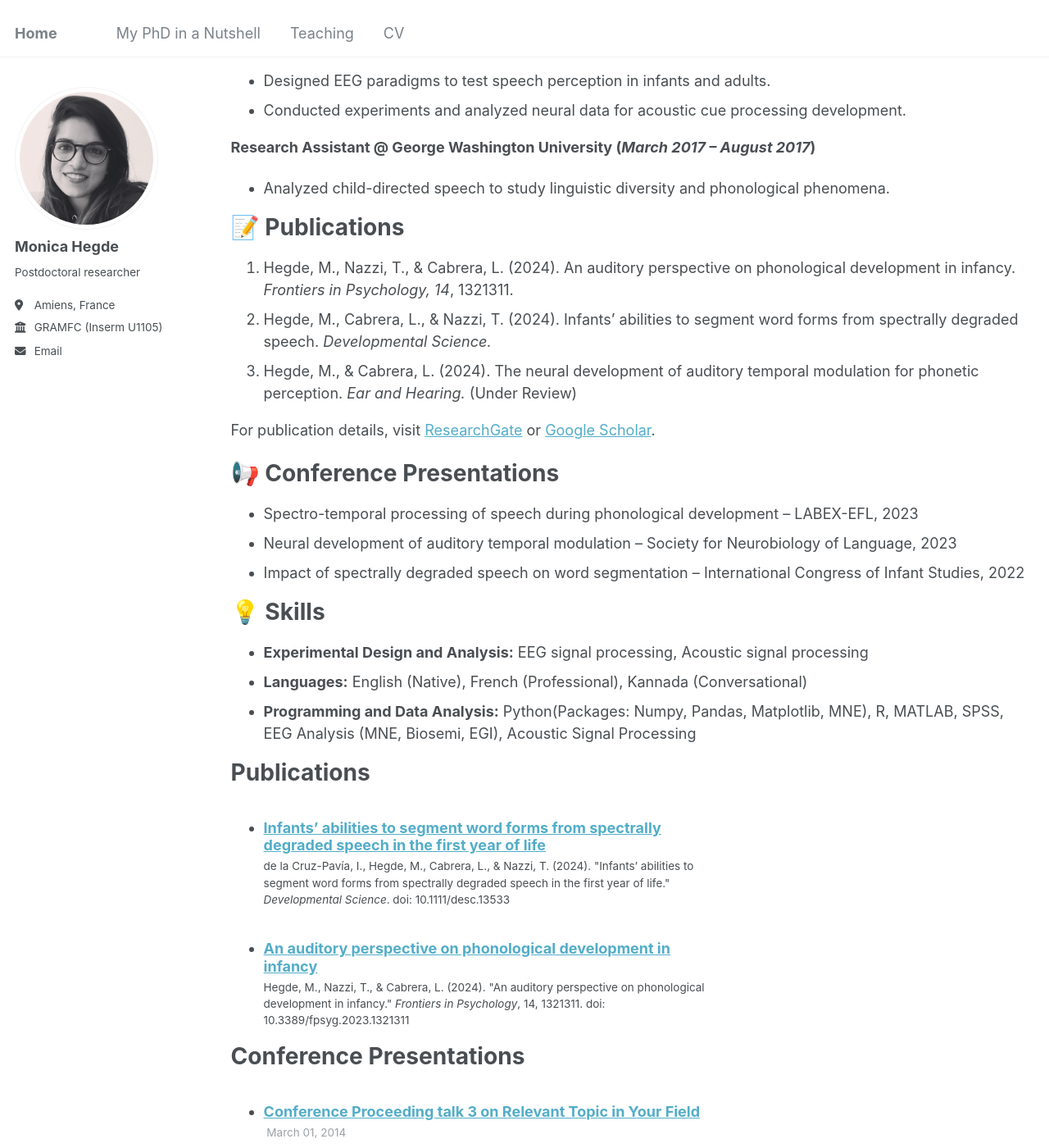
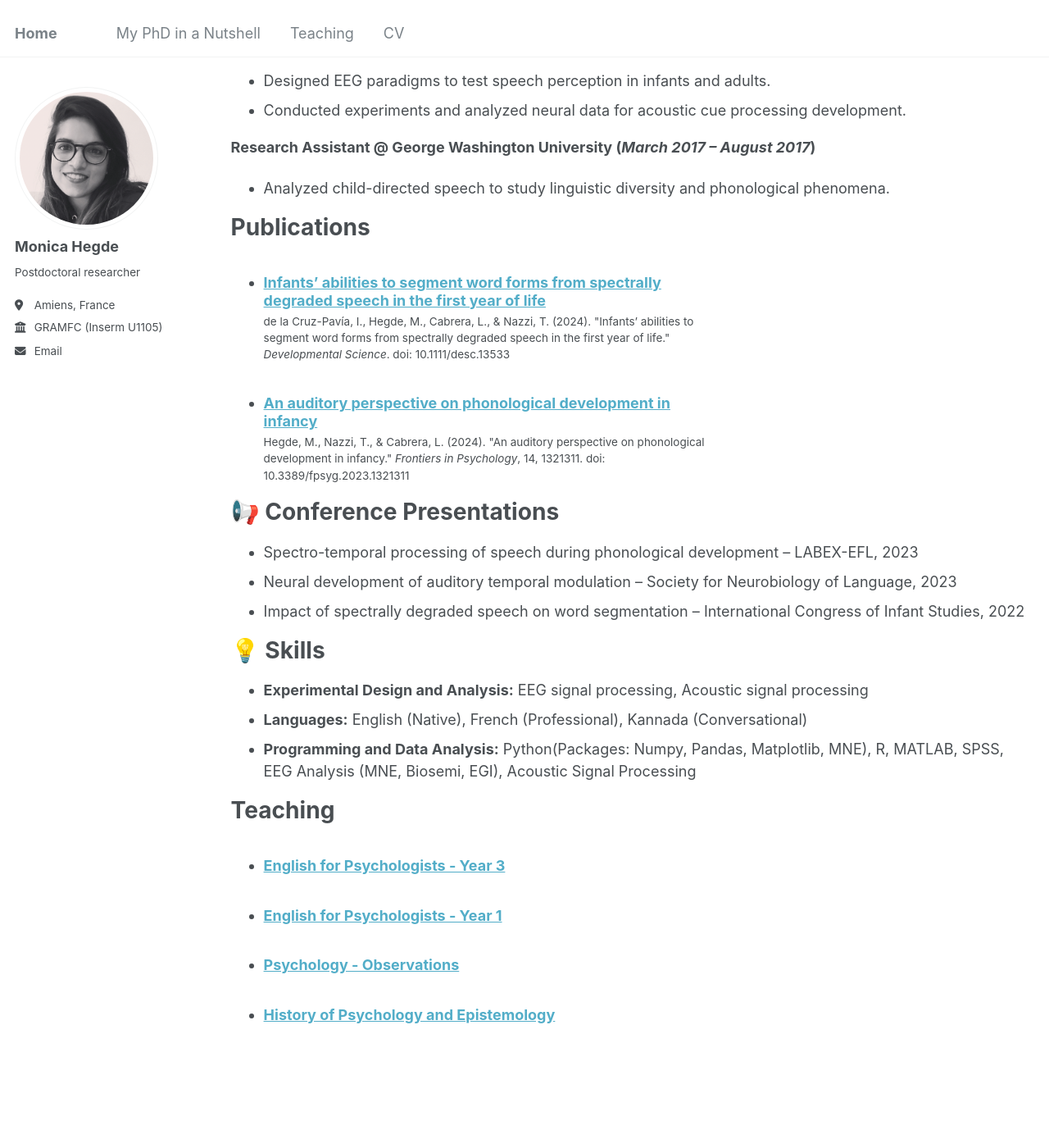
Before and after one commit to hahaharmonica/hahaharmonica.github.io, a Jekyll site: the page built from _pages/cv.md, in a window 1280 px wide and 1400 px high, scrolled down 794 px. Shown: the whole window at 82% size. Built offline with Jekyll 4.4.1, drawn with Linux system fonts in a browser that asks for light colours; some of the changed text lies outside the part shown.

Commit message:
Update cv.md

```diff
--- a/_pages/cv.md
+++ b/_pages/cv.md
@@ -39,13 +39,13 @@ Supervisor: Dr. Laurianne Cabrera
 **Research Assistant @ George Washington University (_March 2017 – August 2017_)**
 - Analyzed child-directed speech to study linguistic diversity and phonological phenomena.
 
-📝 Publications
+Publications
 ======
-1. Hegde, M., Nazzi, T., & Cabrera, L. (2024). An auditory perspective on phonological development in infancy. *Frontiers in Psychology, 14*, 1321311.
-2. Hegde, M., Cabrera, L., & Nazzi, T. (2024). Infants’ abilities to segment word forms from spectrally degraded speech. *Developmental Science.*
-3. Hegde, M., & Cabrera, L. (2024). The neural development of auditory temporal modulation for phonetic perception. *Ear and Hearing.* (Under Review)
-
-For publication details, visit [ResearchGate](#) or [Google Scholar](#).
+<ul>
+  {% for post in site.publications reversed %}
+    {% include archive-single-cv.html %}
+  {% endfor %}
+</ul>
 
 📢 Conference Presentations
 ======
@@ -60,22 +60,6 @@ For publication details, visit [ResearchGate](#) or [Google Scholar](#).
 - **Programming and Data Analysis:** Python(Packages: Numpy, Pandas, Matplotlib, MNE), R, MATLAB, SPSS, EEG Analysis (MNE, Biosemi, EGI), Acoustic Signal Processing
 
 
-Publications
-======
-<ul>
-  {% for post in site.publications reversed %}
-    {% include archive-single-cv.html %}
-  {% endfor %}
-</ul>
-
-Conference Presentations
-======
-<ul>
-  {% for post in site.talks reversed %}
-    {% include archive-single-talk-cv.html %}
-  {% endfor %}
-</ul>
-
 Teaching
 ======
 <ul>
```
